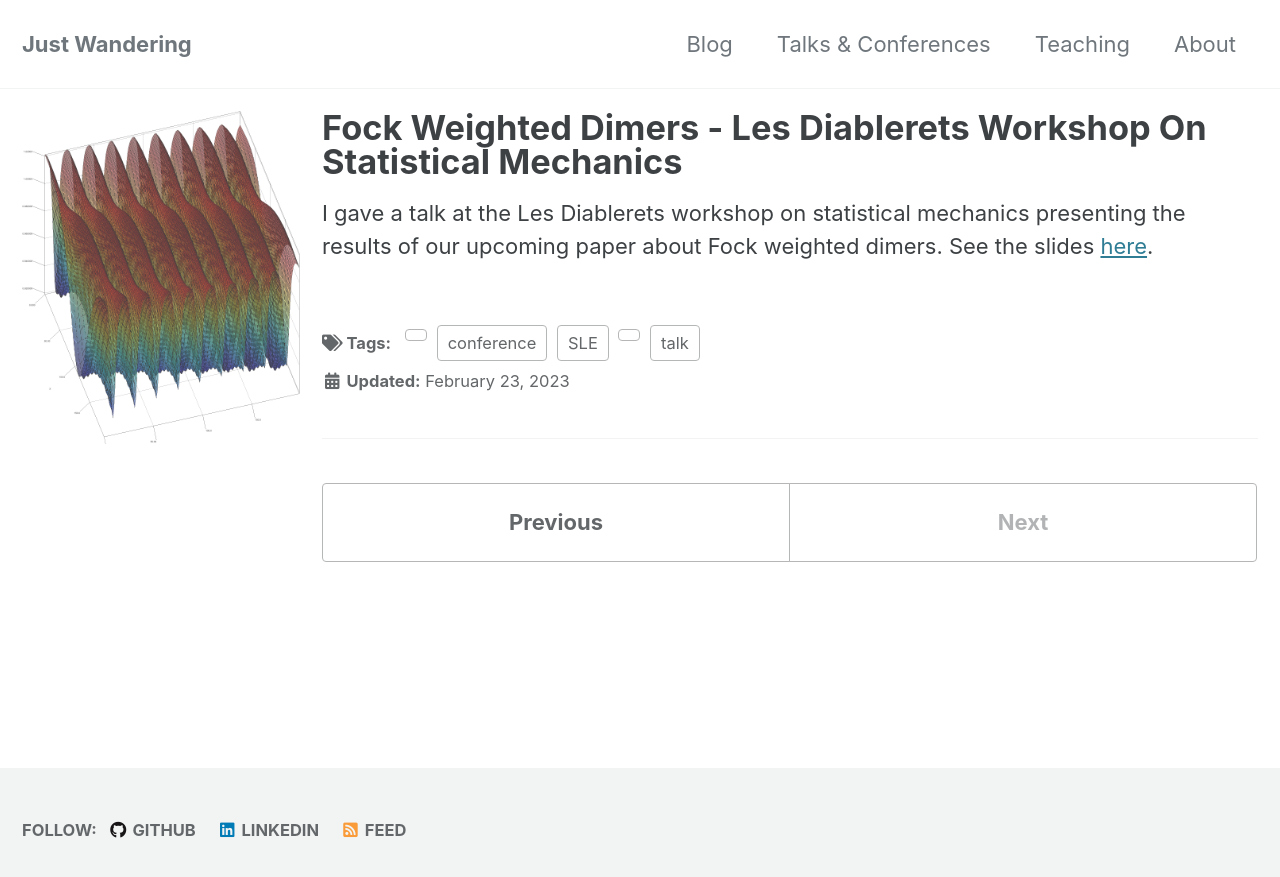
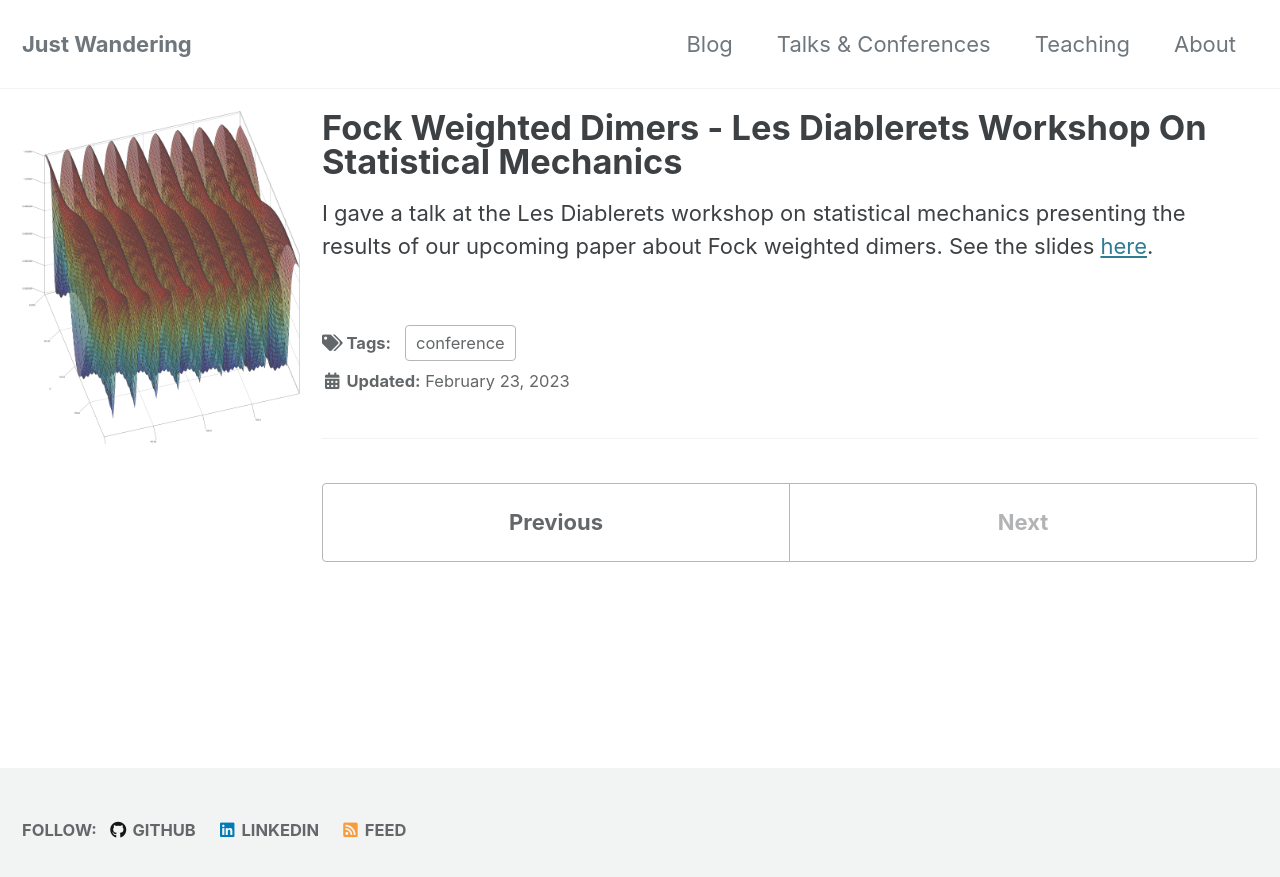
Before and after one commit to nikolaibobenko/nikolaibobenko.github.io, a Jekyll site: the page built from _talks/2023-02-FockWeightedDimers.md, in a window 1280 px wide. Shown: the top 877 px of the page. Built offline with Jekyll 4.4.1, drawn with Linux system fonts in a browser that asks for light colours; cached includes are drawn as plain includes.

```diff
--- a/_talks/2023-02-FockWeightedDimers.md
+++ b/_talks/2023-02-FockWeightedDimers.md
@@ -1,6 +1,6 @@
 ---
 title: Fock Weighted Dimers - Les Diablerets Workshop On Statistical Mechanics
-tags: SLE talk, conference
+tags: conference
 date: 2023-02-23
 header:
     teaser: /assets/images/G2WeightsExample.png
```
Also changed, not shown: _pages/talksAndConferences.md (+1 -1 lines).
